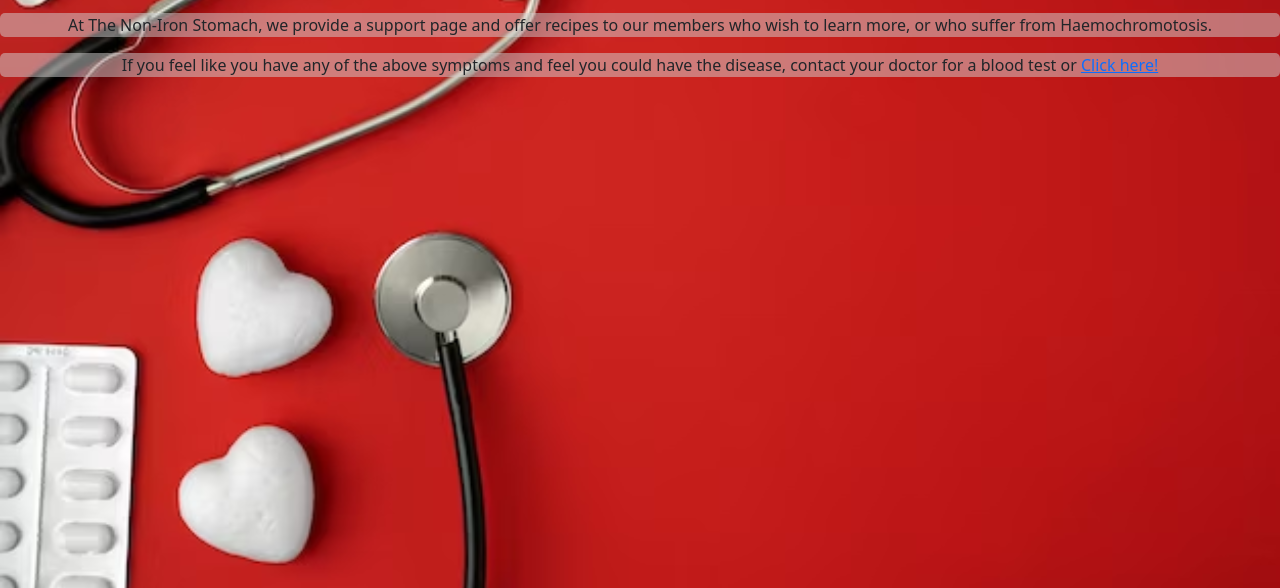
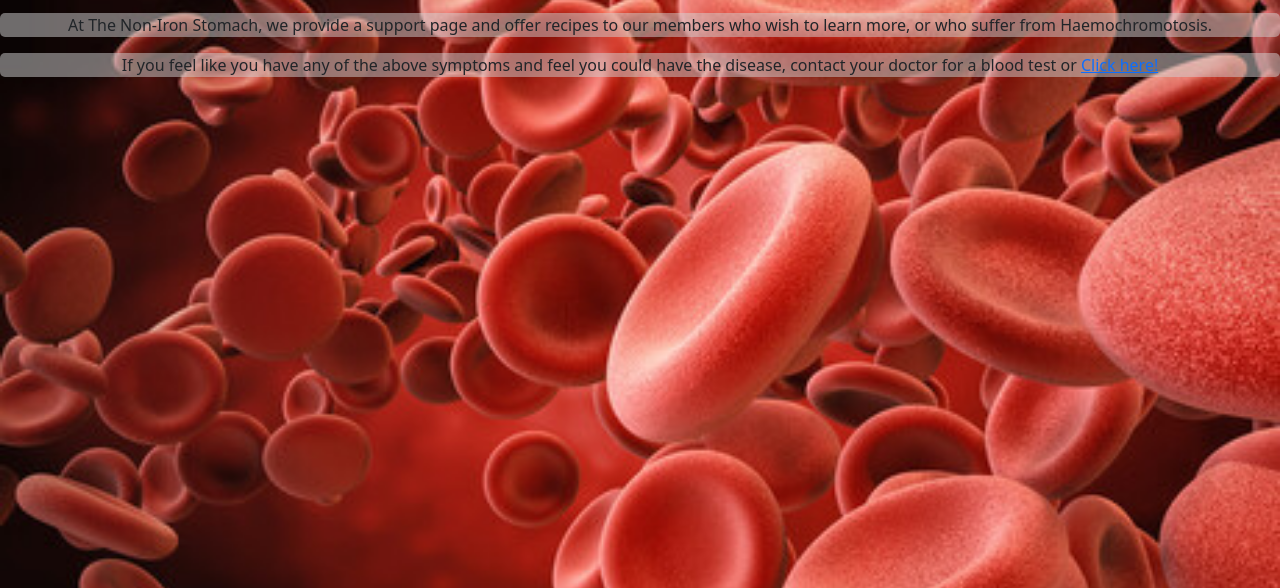
Before and after one commit to one1189/the-non-iron-stomach, a plain HTML site: page index.html in a window 1280 px wide. Shown: the part 187-775 px from the top of the page. Drawn offline with nearby package versions, Linux system fonts and the light colour scheme.

Commit message:
Update background picture

```diff
--- a/assets/css/stylesheet.css
+++ b/assets/css/stylesheet.css
@@ -7,7 +7,7 @@ body {
     max-width: 100vw;
     overflow-x: hidden;
     height: 100vh;
-    background: url("../images/red-medical-background.avif") no-repeat center center fixed;
+    background: url("../images/red-blood-cell.jpeg") no-repeat center center fixed;
     background-size: cover;
 }
 
```
